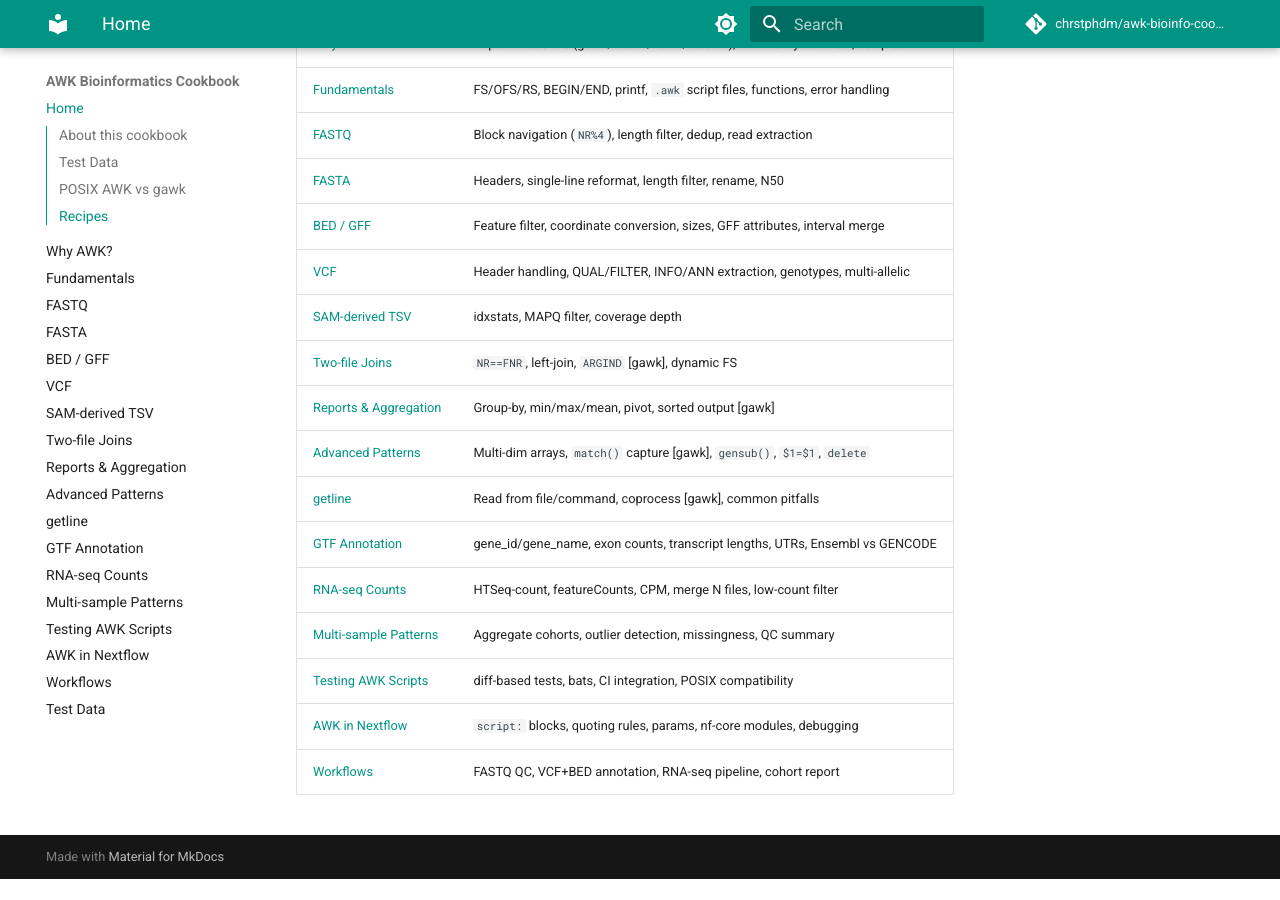
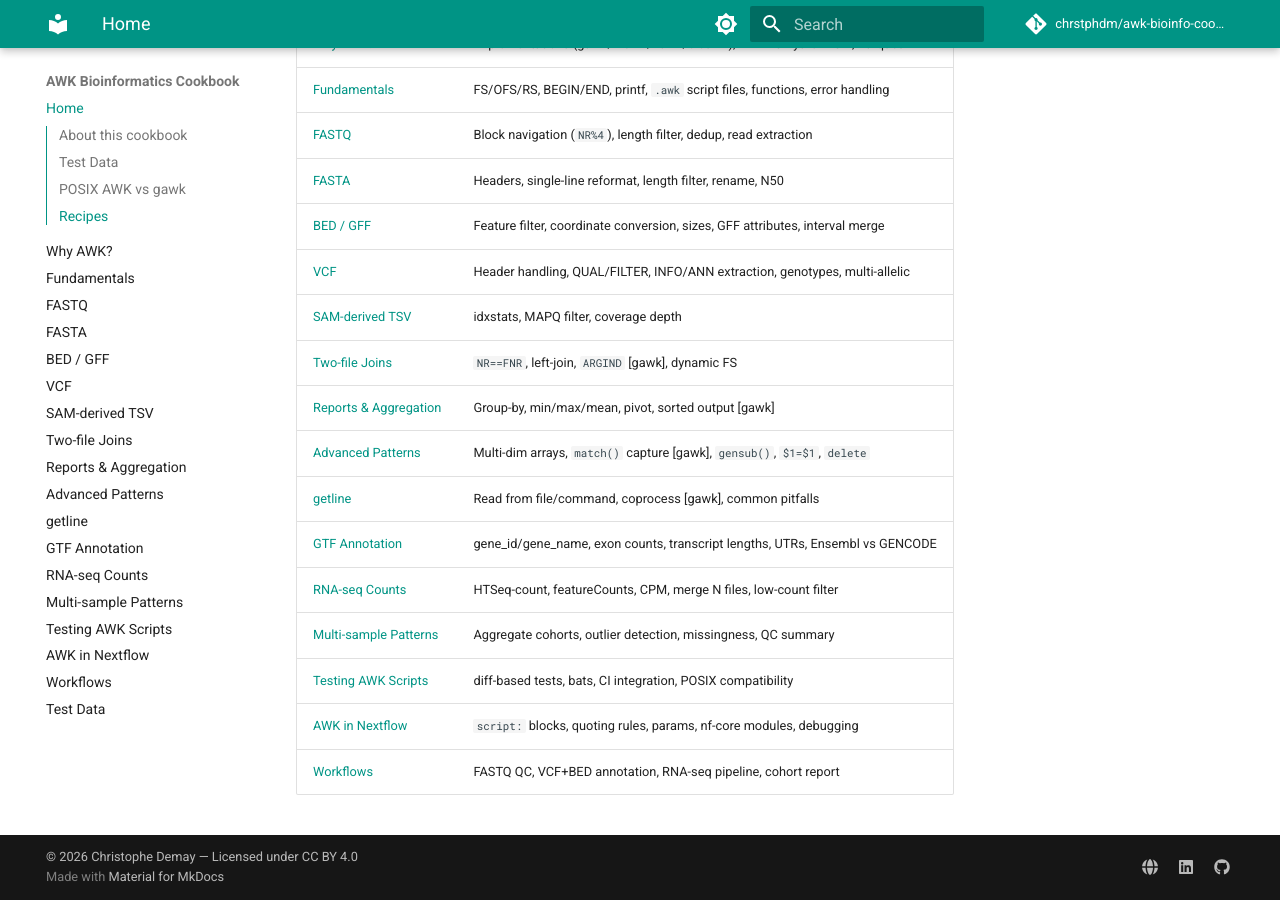
Before and after one commit to chrstphdm/awk-bioinfo-cookbook, an MkDocs documentation site: the page built from docs/index.md, in a window 1280 px wide and 900 px high, scrolled down 1639 px. Built offline with MkDocs 1.6.1 and Material for MkDocs 9.7.7, drawn with Linux system fonts in a browser that asks for light colours; comment, search, counter and statistics services are not loaded; before the commit the page ends 2518 px from its top, so only the background shows below that.

Commit message:
feat: add footer with link to main site, LinkedIn, and GitHub

```diff
--- a/mkdocs.yml
+++ b/mkdocs.yml
@@ -42,6 +42,20 @@ markdown_extensions:
   - tables
   - admonition
 
+extra:
+  social:
+    - icon: fontawesome/solid/globe
+      link: https://chrstphdm.github.io/
+      name: Christophe Demay — Bioinformatics Consultant
+    - icon: fontawesome/brands/linkedin
+      link: https://www.linkedin.com/in/christophedemay
+    - icon: fontawesome/brands/github
+      link: https://github.com/chrstphdm
+
+copyright: >-
+  &copy; 2026 <a href="https://chrstphdm.github.io/">Christophe Demay</a> —
+  Licensed under CC BY 4.0
+
 nav:
   - Home: index.md
   - Why AWK?: 00-why-awk.md
```
